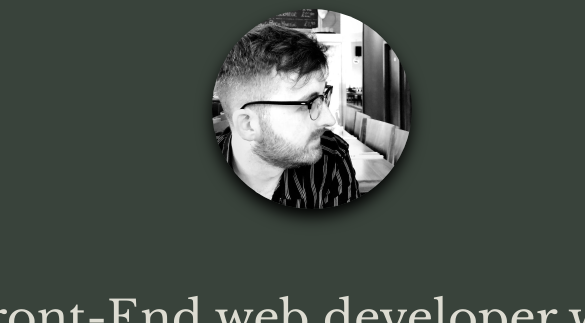
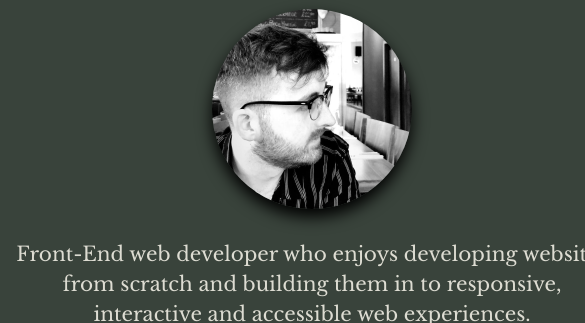
Before and after one commit to craigcsutherland/Portfolio-page, a plain HTML site: page index.html in a window 390 px wide. Shown: the part 89-412 px from the top of the page, 585 px wide, since content can reach past the window. Drawn offline with nearby package versions, Linux system fonts and the light colour scheme.

Commit message:
tablet/phone viewing

```diff
--- a/style.css
+++ b/style.css
@@ -207,8 +207,9 @@ nav {
 }
 
 .about-me__info--paragraph {
-  padding-top: 50px;
-  padding-bottom: 50px;
+  line-height: 1.5;
+  margin: 0;
+  padding: 0;
 }
 
 /*TECHNOLOGY STACK*/
@@ -357,8 +358,9 @@ nav {
     font-size: 28px;
   }
 
-  .about-me__info--para {
-    font-size: 18px;
+  .about-me__info--paragraph {
+    font-size: 20px;
+    max-width: 600px;
   }
 
   .language {
```
